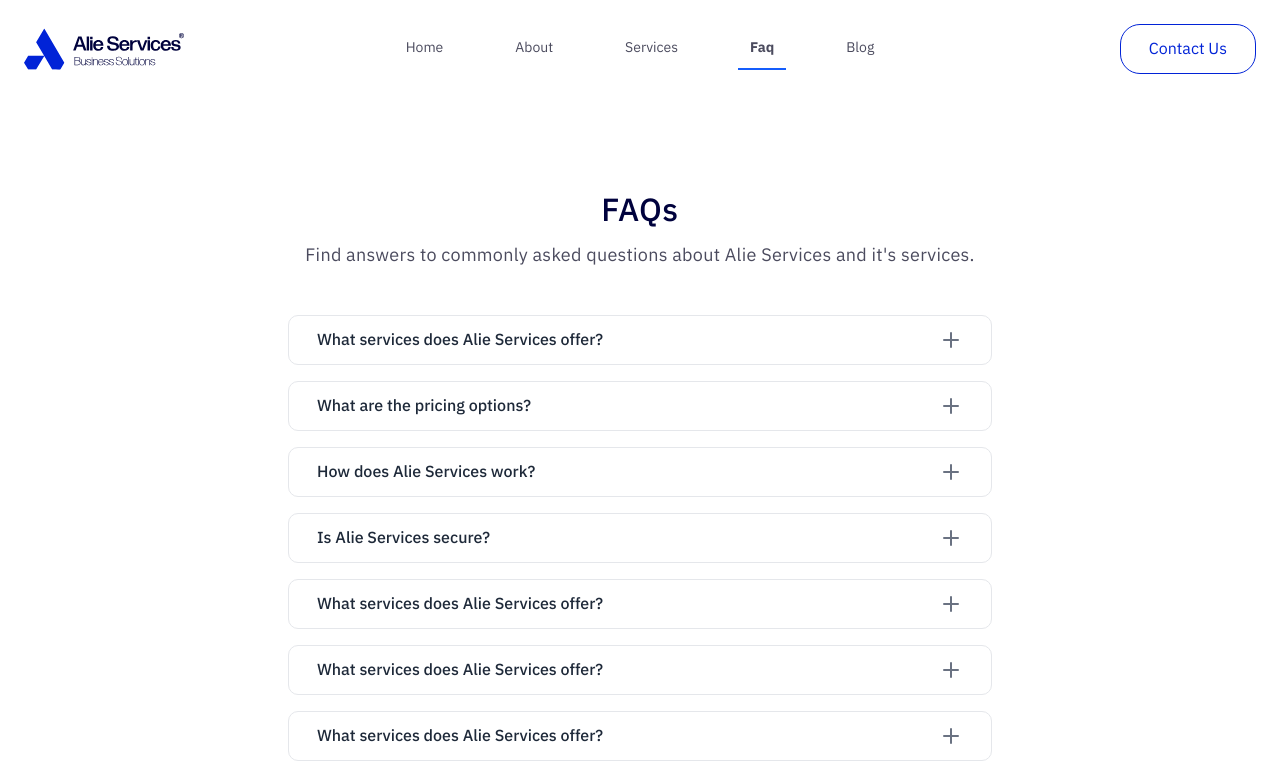
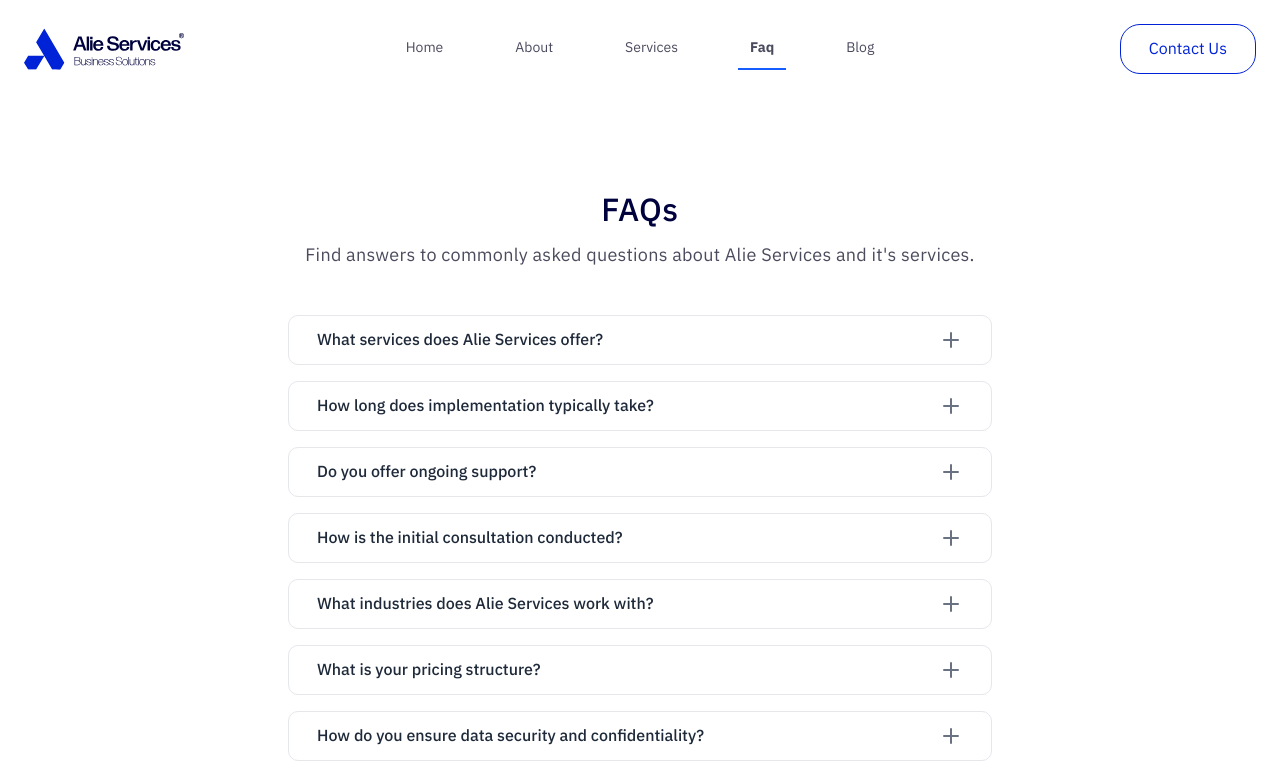
Before and after one commit to elghanbibadr/aliservicesv2, a Next.js app: page /faqs in a window 1280 px wide. Shown: the top 776 px of the page. Built offline with nearby package versions, Linux system fonts and the light colour scheme.

Commit message:
update faqs

```diff
--- a/app/data/data.ts
+++ b/app/data/data.ts
@@ -14,27 +14,25 @@ export const faqData: FaqItem[] = [
   },
   {
     id: 2,
-    question: 'What are the pricing options?',
-    answer: 'We offer flexible pricing options tailored to the scope and complexity of your project. This can range from hourly rates for specific tasks to project-based fees or retainer agreements for ongoing support. We provide detailed quotes after the initial consultation.',
+    question: 'How long does implementation typically take?',
+    answer: 'Implementation timelines vary based on project scope and complexity. Most solutions can be implemented within 4-12 weeks, but we will provide a detailed timeline during our initial consultation.',
   },
   {
     id: 3,
-    question: 'How does Alie Services work?',
-    answer: 'Alie Services works closely with you to understand your business goals and challenges. We conduct thorough analysis, develop customized strategies, and provide actionable recommendations. We believe in a collaborative approach, ensuring you\'re involved throughout the process.',
+    question: 'Do you offer ongoing support?',
+    answer: 'Yes, we provide continuous support and maintenance for all our implementations. Our team is available to help with updates, troubleshooting, and optimization.',
   },
-  {
-    id: 4,
-    question: 'Is Alie Services secure?',
-    answer: 'Absolutely. We prioritize data security and confidentiality. We employ industry-standard security measures and protocols to protect your sensitive information. Non-disclosure agreements (NDAs) are available upon request.',
-  },
-  {
-    id: 5,
-    question: 'What services does Alie Services offer?',
-    answer: 'We offer a comprehensive suite of consulting services including business strategy development, market analysis, operational efficiency improvements, financial planning, funding acquisition support, and digital transformation guidance.',
-  },
+
+
 ];
 
 
+
+interface FaqItem {
+  id: number;
+  question: string;
+  answer: string;
+}
 
 export const allFaqs: FaqItem[] = [
    {
@@ -44,47 +42,49 @@ export const allFaqs: FaqItem[] = [
   },
   {
     id: 2,
-      question: 'What are the pricing options?',
-      answer: 'We offer flexible pricing options tailored to the scope and complexity of your project. This can range from hourly rates for specific tasks to project-based fees or retainer agreements for ongoing support. We provide detailed quotes after the initial consultation.',
+    question: 'How long does implementation typically take?',
+    answer: 'Implementation timelines vary based on project scope and complexity. Most solutions can be implemented within 4-12 weeks, but we will provide a detailed timeline during our initial consultation.',
   },
   {
     id: 3,
-      question: 'How does Alie Services work?',
-      answer: 'Alie Services works closely with you to understand your business goals and challenges. We conduct thorough analysis, develop customized strategies, and provide actionable recommendations. We believe in a collaborative approach, ensuring you\'re involved throughout the process.',
+    question: 'Do you offer ongoing support?',
+    answer: 'Yes, we provide continuous support and maintenance for all our implementations. Our team is available to help with updates, troubleshooting, and optimization.',
   },
+
+
   {
     id: 4,
-      question: 'Is Alie Services secure?',
-      answer: 'Absolutely. We prioritize data security and confidentiality. We employ industry-standard security measures and protocols to protect your sensitive information. Non-disclosure agreements (NDAs) are available upon request.',
+    question: 'How is the initial consultation conducted?',
+    answer: 'We offer a complimentary 15-minute strategy session, held virtually or by phone to suit your preference. During this call, we’ll discuss your business goals, current challenges, and potential opportunities for optimization. You’ll receive a clear roadmap of next steps customized for your needs.',
   },
   {
     id: 5,
-      question: 'What services does Alie Services offer?',
-      answer: 'We offer a comprehensive suite of consulting services including business strategy development, market analysis, operational efficiency improvements, financial planning, funding acquisition support, and digital transformation guidance.',
+    question: 'What industries does Alie Services work with?',
+    answer: 'Alie Services partners with small to mid-size businesses across a wide range of industries—including professional services, hospitality, healthcare, technology, and more. Our expertise is in designing solutions that are adaptable to the unique processes and goals of each business we serve.',
   },
   {
     id: 6,
-        question: 'What services does Alie Services offer?',
-        answer: 'We offer a comprehensive suite of consulting services including business strategy development, market analysis, operational efficiency improvements, financial planning, funding acquisition support, and digital transformation guidance.',
+    question: 'What is your pricing structure?',
+    answer: 'Our pricing is based on the scope and complexity of each project. After your initial consultation, you’ll receive a detailed proposal outlining recommended solutions and associated costs. We prioritize transparency—there are no hidden fees or unexpected charges.',
   },
   {
     id: 7,
-        question: 'What services does Alie Services offer?',
-        answer: 'We offer a comprehensive suite of consulting services including business strategy development, market analysis, operational efficiency improvements, financial planning, funding acquisition support, and digital transformation guidance.',
+    question: 'How do you ensure data security and confidentiality?',
+    answer: 'Protecting your business information is a top priority. We use secure communication channels, follow strict confidentiality protocols, and comply with industry best practices to safeguard your data at every stage of our engagement.',
   },
   {
     id: 8,
-        question: 'What services does Alie Services offer?',
-        answer: 'We offer a comprehensive suite of consulting services including business strategy development, market analysis, operational efficiency improvements, financial planning, funding acquisition support, and digital transformation guidance.',
+    question: 'Can your solutions be customized for my unique business needs?',
+    answer: 'Absolutely. Every solution we design is tailored to your specific objectives, workflows, and operational challenges. We work closely with you to ensure our recommendations align with your goals and deliver measurable value.',
   },
   {
     id: 9,
-        question: 'What services does Alie Services offer?',
-        answer: 'We offer a comprehensive suite of consulting services including business strategy development, market analysis, operational efficiency improvements, financial planning, funding acquisition support, and digital transformation guidance.',
+    question: 'What makes Alie Services different from other consulting firms?',
+    answer: 'We combine real-world business experience with a proven, data-driven approach to optimization and growth. Our focus is on delivering practical, actionable strategies—backed by continuous support—to help you achieve sustainable results. We are committed to building long-term partnerships, not just delivering one-time solutions.',
   },
   {
     id: 10,
-        question: 'What services does Alie Services offer?',
-        answer: 'We offer a comprehensive suite of consulting services including business strategy development, market analysis, operational efficiency improvements, financial planning, funding acquisition support, and digital transformation guidance.',
+    question: 'What are the next steps after contacting your team?',
+    answer: 'Once you reach out, we’ll schedule your complimentary strategy session. After understanding your needs, we’ll provide a tailored action plan and proposal. From there, our team will partner with you to implement solutions and provide ongoing support for lasting improvement.',
   },
 ];
```
Lines whose indentation alone changed are shown as unchanged.
